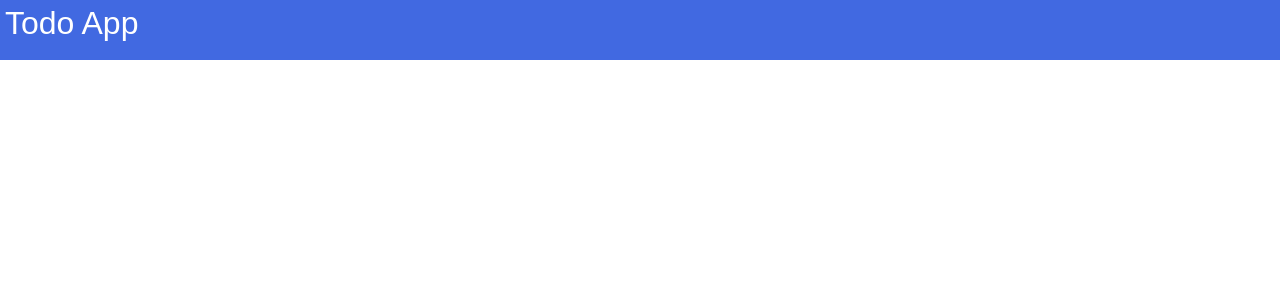
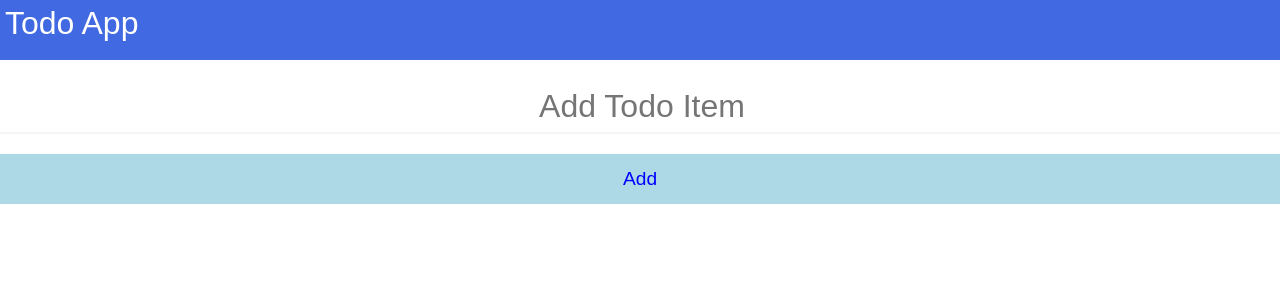
Before and after one commit to kafleprakash96/react-todo, a React (Create React App) app: page / in a window 1280 px wide. Shown: the top 300 px of the page. Built offline with nearby package versions, Linux system fonts and the light colour scheme.

Commit message:
Added form and made it functional

```diff
--- a/src/App.js
+++ b/src/App.js
@@ -1,10 +1,17 @@
+import { useState } from "react";
+import Form from "./components/Form";
 import Header from "./components/Header";
 
 
 function App() {
+
+  const [todo,setTodo] = useState("");
+  const [todoList,setTodoList] = useState([]);
+
   return (
     <div className="App">
         <Header />
+        <Form todo={todo} setTodo={setTodo} todoList={todoList} setTodoList={setTodoList} />
     </div>
   );
 }
--- /dev/null
+++ b/src/components/Form.js
@@ -0,0 +1,25 @@
+import React from 'react'
+import styles from "../style.module.css"
+
+function Form({todo, setTodo, todoList, setTodoList}) {
+
+    const handleChange = (event)=>{
+        setTodo(event.target.value)
+    }
+
+    const handleSubmit = (event)=>{
+        event.preventDefault();
+        setTodoList([...todoList,todo]);
+    }
+
+  return (
+    <div className={styles.todoform}>
+        <form onSubmit={handleSubmit}>
+            <input value={todo} onChange={handleChange} className={styles.todoinput} placeholder='Add Todo Item' ></input>
+            <button type="submit" className={styles.todobutton}>Add</button>
+        </form>
+    </div>
+  )
+}
+
+export default Form
--- a/src/style.module.css
+++ b/src/style.module.css
@@ -10,3 +10,29 @@ body{
     color:white;
     padding: 5px;
 }
+
+.todoform{
+    width: 100%;
+    margin: auto;
+    margin-top: 20px;
+
+}
+
+.todoinput{
+    width: 100%;
+    border: none;
+    border-bottom: 2px solid whitesmoke ;
+    font-size: 2em;
+    text-align: center;
+    height: 50px;
+}
+.todobutton{
+    width: 100%;
+    border: none;
+    padding: 5px;
+    height: 50px;
+    background-color: lightblue;
+    color:blue;
+    font-size: 1.2em;
+    margin-top: 20px;
+}
```
